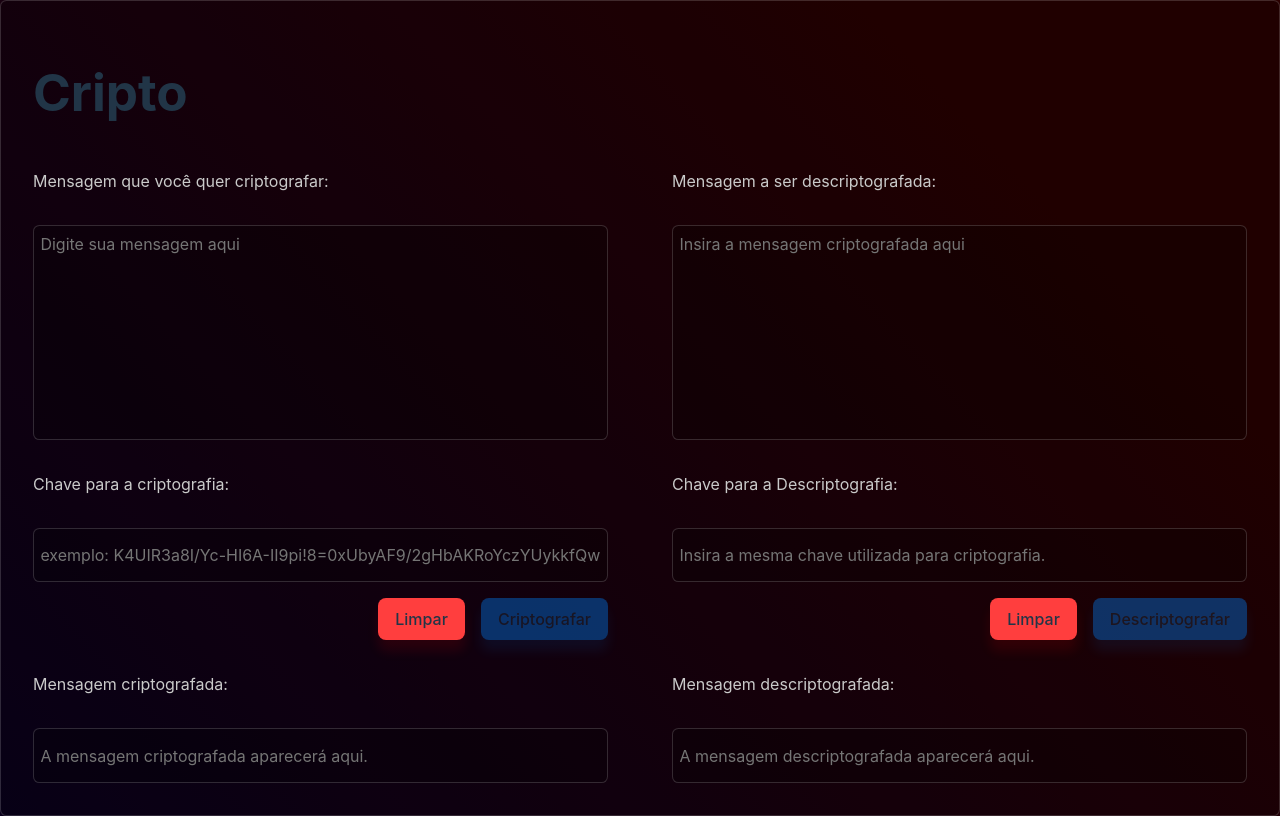
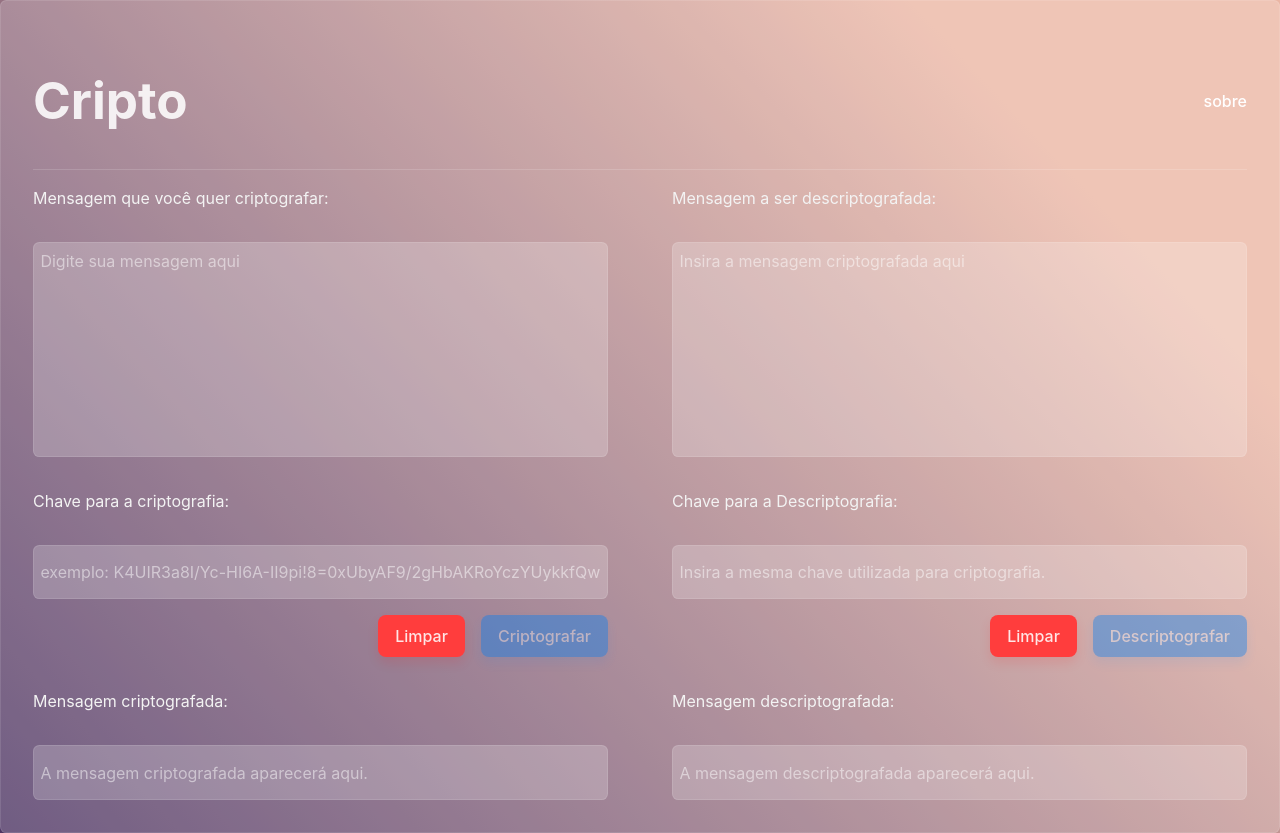
Before and after one commit to Wendell47/Cripto, a React (Vite) app: page / in a window 1280 px wide. Built offline with nearby package versions, Linux system fonts and the light colour scheme.

Commit message:
adjust theme light

```diff
--- a/src/App.css
+++ b/src/App.css
@@ -6,6 +6,7 @@
   border-radius: .4rem;
   border: 1px solid #ffffff29;
   background: #00000038;
+  box-shadow: 0px 6px 18px 0px #0000003a;
 }
 
 .logo {
@@ -19,19 +20,20 @@
 }
 .primary{
   background-color: hsl(209, 100%, 48%);
-  box-shadow: 0px 11px 12px hsl(209deg 100% 50% / 22%);
+  box-shadow: 0px 6px 12px hsl(209deg 100% 50% / 22%);
 
 }
 .primary:hover, .primary:focus{
   background-color: #42a0f8;
-  box-shadow: 0px 11px 16px hsl(209deg 100% 50% / 42%)
+  box-shadow: 0px 8px 16px hsl(209deg 100% 50% / 42%)
 }
 .secondary{
-  background-color: rgb(255, 62, 62);
-  box-shadow: 0px 11px 12px #ff00001c;
+  background-color: rgb(255 61 61);
+  box-shadow: 0px 6px 12px #ff00001c;
 }
 .secondary:hover, .secondary:focus{
-  box-shadow: 0px 11px 16px #ff00003d;
+  background-color: rgb(247, 98, 98);
+  box-shadow: 0px 8px 16px #ff22223d;
 }
 .Content-Area{
 display: flex;
@@ -60,6 +62,13 @@ justify-content: space-between;
 }
 
 
+header {
+  padding-block: .5rem;
+  border-bottom: 1px solid rgba(255, 255, 255, 0.144);
+  display: flex;
+  justify-content: space-between;
+  align-items: center;
+}
 @keyframes logo-spin {
   from {
     transform: rotate(0deg);
@@ -82,3 +91,7 @@ justify-content: space-between;
 .read-the-docs {
   color: #888;
 }
+
+@media (prefers-color-scheme: light) {
+
+}
--- a/src/App.jsx
+++ b/src/App.jsx
@@ -70,7 +70,14 @@ function App() {
 
   return (
     <>
+      <header>
       <h1>Cripto  </h1>
+        <ul>
+          <li>
+            <a href="#">sobre</a>
+          </li>
+          </ul>
+      </header>
 
       <div className='Content-Area'>
           <div>
--- a/src/index.css
+++ b/src/index.css
@@ -5,7 +5,6 @@
 
   color-scheme: light dark;
   color: rgba(255, 255, 255, 0.87);
-  background-color: #242424;
 
   font-synthesis: none;
   text-rendering: optimizeLegibility;
@@ -16,13 +15,19 @@
 
 a {
   font-weight: 500;
-  color: #646cff;
+  color: #ffffff;
   text-decoration: inherit;
+  text-decoration: none;
 }
 a:hover {
   color: #535bf2;
 }
 
+ul{
+  list-style: none;
+  display: flex;
+  gap: .2rem;
+}
 body {
   margin: 0;
   display: flex;
@@ -96,14 +101,26 @@ button:disabled{
 
 
 @media (prefers-color-scheme: light) {
-  :root {
-    color: #213547;
-    background-color: #ffffff;
+
+  body {
+    background: rgb(202, 202, 202);
+    background: linear-gradient(47deg, rgb(79 55 102) 0%, rgb(236 184 166) 82%);
   }
-  a:hover {
-    color: #747bff;
+  #root {
+    border-color: #ffffff1c;
+    background: #ffffff30;
+    box-shadow: 0px 6px 18px 0px #4600000f;
   }
-  button {
-    background-color: #f9f9f9;
+  p{
+    color: #f3f3f3;
+  }
+
+  input::placeholder,textarea::placeholder{
+    color: rgba(255, 255, 255, 0.493);
+  }
+  input,textarea{
+
+  border:1px solid #ffffff1c;
+  background:rgb(255 255 255 / 21%);
   }
 }
```
